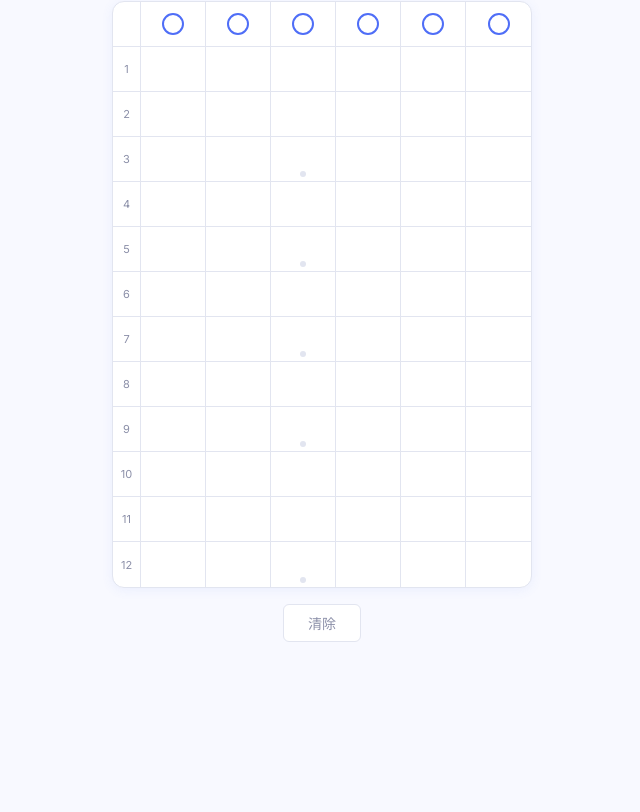
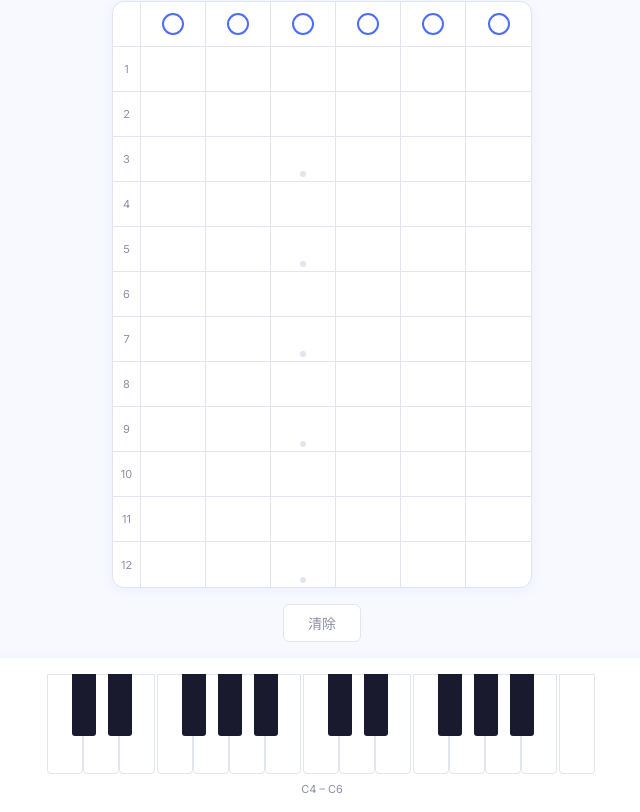
Before and after one commit to lintina11/fret-notes-v2, a Nuxt app: page / in a window 1280 px wide. Shown: the part 216-1028 px from the top of the page, without its empty margins (318-958 px from the left). Before the commit the page ends 874 px from the top, so only its background shows below. Built offline with nearby package versions, Linux system fonts and the light colour scheme.

Commit message:
feat: PianoKeyboard component with 2-octave display and active note highlighting

```diff
--- a/app/app.vue
+++ b/app/app.vue
@@ -6,6 +6,7 @@
     <main>
       <ChordResult />
       <Fretboard />
+      <PianoKeyboard />
     </main>
   </div>
 </template>
--- /dev/null
+++ b/app/components/PianoKeyboard/index.vue
@@ -0,0 +1,151 @@
+<template>
+  <div class="piano-wrap">
+    <div class="piano">
+      <div
+        v-for="key in visibleKeys"
+        :key="key.midi"
+        class="key"
+        :class="{
+          'key--black': key.isBlack,
+          'key--white': !key.isBlack,
+          'key--active': key.active,
+        }"
+      >
+        <span v-if="key.active && !key.isBlack" class="key-label">{{ key.noteName }}</span>
+      </div>
+    </div>
+    <p class="piano-range">{{ rangeLabel }}</p>
+  </div>
+</template>
+
+<script setup lang="ts">
+import { computed } from 'vue'
+import { useFretboard } from '~/composables/useFretboard'
+import { NOTE_NAMES } from '~~/core/music-theory/notes'
+
+const { detectedChord } = useFretboard()
+
+// Black key pattern within an octave (pitch classes)
+const BLACK_PCS = new Set([1, 3, 6, 8, 10])
+
+interface PianoKey {
+  midi: number
+  pitchClass: number
+  noteName: string
+  isBlack: boolean
+  active: boolean
+}
+
+const activePitchClasses = computed<Set<number>>(() => {
+  if (!detectedChord.value) return new Set()
+  return new Set(detectedChord.value.notes.map(n => {
+    return NOTE_NAMES.indexOf(n.noteName)
+  }))
+})
+
+// Choose best octave start (C) so max active notes fall within 2 octaves
+const startOctave = computed<number>(() => {
+  const active = activePitchClasses.value
+  if (active.size === 0) return 4  // default C4–C6
+
+  // Try C3 through C5 as start octave; pick the one that covers most notes
+  // Since we show 2 octaves (25 keys), all 12 pitch classes are covered —
+  // so we just default to a sensible range based on guitar register.
+  // Guitar sounds C2–C6 roughly; middle range is C3–C5.
+  return 3
+})
+
+const visibleKeys = computed<PianoKey[]>(() => {
+  const keys: PianoKey[] = []
+  const startMidi = (startOctave.value + 1) * 12  // C4 = MIDI 60, so octave offset = 12*(n+1)
+  // Two octaves = 25 keys (C to C)
+  for (let i = 0; i <= 24; i++) {
+    const midi = startMidi + i
+    const pc = midi % 12
+    keys.push({
+      midi,
+      pitchClass: pc,
+      noteName: NOTE_NAMES[pc]!,
+      isBlack: BLACK_PCS.has(pc),
+      active: activePitchClasses.value.has(pc),
+    })
+  }
+  return keys
+})
+
+const rangeLabel = computed(() => {
+  const start = startOctave.value
+  return `C${start} – C${start + 2}`
+})
+</script>
+
+<style scoped>
+.piano-wrap {
+  display: flex;
+  flex-direction: column;
+  align-items: center;
+  gap: 8px;
+  padding: 16px;
+  background: var(--color-surface);
+  border-radius: var(--radius-md);
+  box-shadow: var(--shadow-card);
+}
+
+.piano {
+  position: relative;
+  display: flex;
+  align-items: flex-start;
+  height: 100px;
+}
+
+.key {
+  position: relative;
+  border-radius: 0 0 4px 4px;
+  cursor: default;
+  transition: background 0.1s;
+}
+
+.key--white {
+  width: 36px;
+  height: 100px;
+  background: var(--color-surface);
+  border: 1px solid var(--color-border);
+  margin-right: 2px;
+  display: flex;
+  align-items: flex-end;
+  justify-content: center;
+  padding-bottom: 6px;
+  z-index: 1;
+}
+
+.key--black {
+  width: 24px;
+  height: 62px;
+  background: var(--color-text);
+  margin-left: -13px;
+  margin-right: -13px;
+  z-index: 2;
+  border-radius: 0 0 3px 3px;
+}
+
+.key--white.key--active {
+  background: color-mix(in srgb, var(--color-primary) 25%, var(--color-surface));
+  border-color: var(--color-primary);
+}
+
+.key--black.key--active {
+  background: var(--color-primary);
+}
+
+.key-label {
+  font-size: 10px;
+  font-weight: 600;
+  color: var(--color-primary);
+  font-family: 'Inter', sans-serif;
+}
+
+.piano-range {
+  font-size: 11px;
+  color: var(--color-text-muted);
+}
+</style>
```
